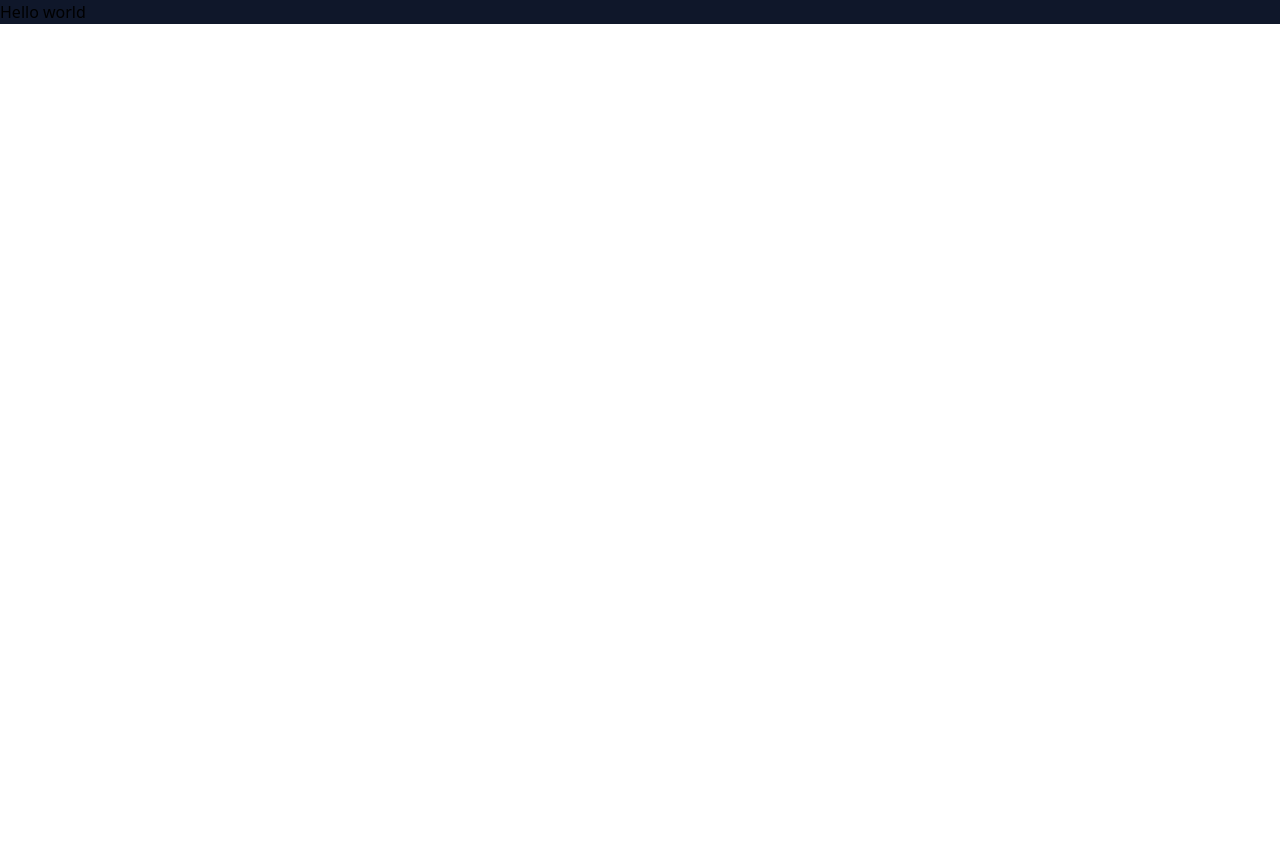
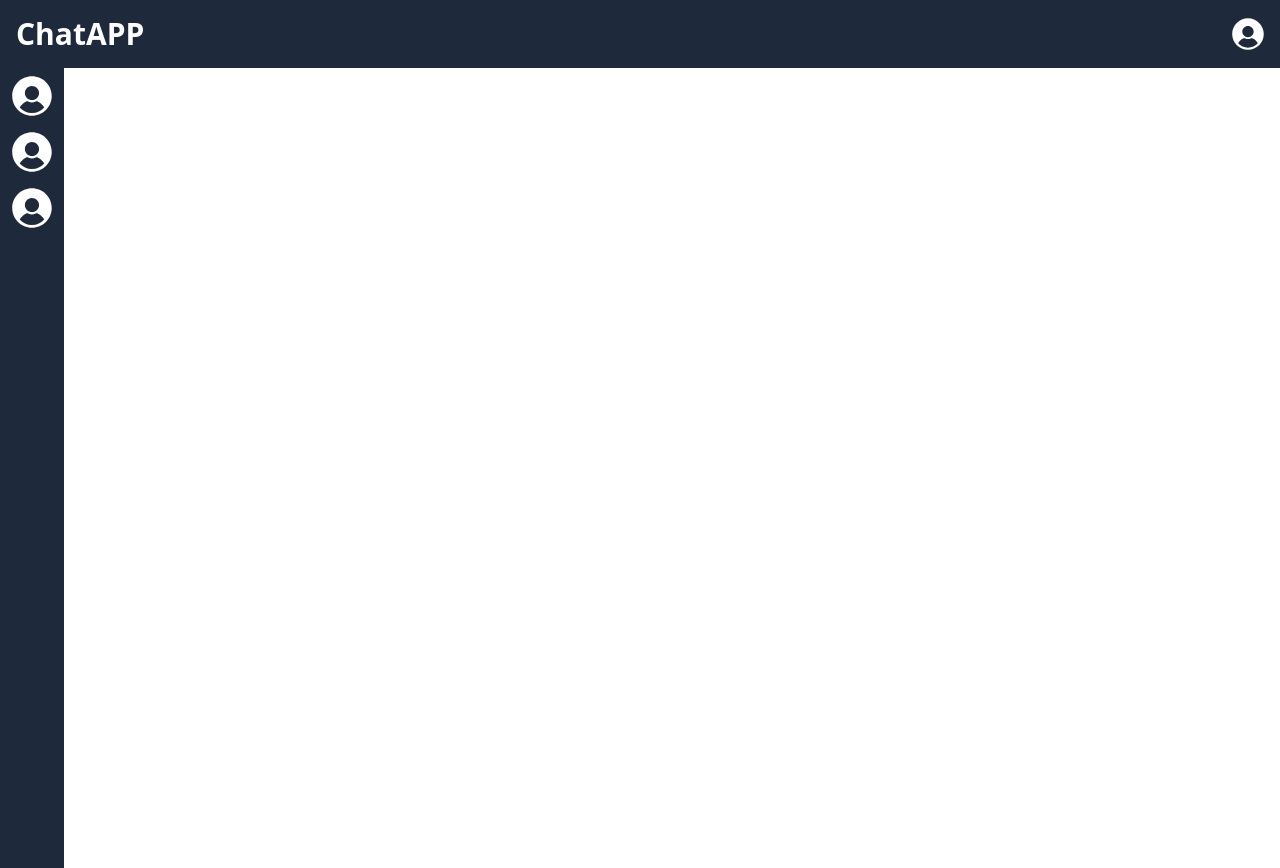
Before and after one commit to Azzpect/ChatApp, a React (Vite) app in the folder frontend/: page / in a window 1280 px wide. Before the commit the page ends 800 px from the top, so only its background shows below. Built offline with nearby package versions, Linux system fonts and the light colour scheme.

Commit message:
added friend list section

```diff
--- a/frontend/package.json
+++ b/frontend/package.json
@@ -4,7 +4,7 @@
   "version": "0.0.0",
   "type": "module",
   "scripts": {
-    "dev": "concurrently \"vite",
+    "dev": "concurrently \"vite\" \"npx tailwindcss -i ./src/index.css -o ./src/output.css --watch\"",
     "build": "tsc -b && vite build",
     "lint": "eslint .",
     "preview": "vite preview"
@@ -18,7 +18,6 @@
     "@types/react": "^18.3.12",
     "@types/react-dom": "^18.3.1",
     "@vitejs/plugin-react": "^4.3.3",
-    "concurrently": "^9.1.0",
     "eslint": "^9.13.0",
     "eslint-plugin-react-hooks": "^5.0.0",
     "eslint-plugin-react-refresh": "^0.4.14",
--- a/frontend/src/App.tsx
+++ b/frontend/src/App.tsx
@@ -1,7 +1,11 @@
+import FriendList from "./components/FriendList"
+import Navbar from "./components/Navbar"
+
 export default function App() {
     return (
-        <div className="bg-slate-900">
-            Hello world
-        </div>
+        <>
+        <Navbar />
+        <FriendList />
+        </>
     )
 }
--- /dev/null
+++ b/frontend/src/components/FriendList.tsx
@@ -0,0 +1,35 @@
+import userIcon from "../assets/userIcon.svg"
+
+interface FriendCardProps {
+    icon: string,
+    name: string
+}
+
+export default function FriendList() {
+    const friendList: FriendCardProps[] = [
+        {icon: userIcon, name: "atanu"},
+        {icon: userIcon, name: "santanu"},
+        {icon: userIcon, name: "satyamurthi"}
+    ]
+    return (
+        <div className="bg-slate-800 h-screen w-16 flex flex-col items-center">
+            {
+               friendList.map((friend) => {
+                return <FriendCard icon={friend.icon} name={friend.name} />
+               })
+            }
+        </div>
+    )
+}
+
+
+function FriendCard({icon, name}: FriendCardProps) {
+    return (
+        <div className="group relative w-full overflow-x-visible">
+            <img src={icon} alt="" className="w-10 my-2 mx-auto cursor-pointer"/>
+            <div className="absolute hidden group-hover:block right-[-2.5rem] top-1/2 -translate-y-1/2 bg-slate-900 p-2 whitespace-nowrap">
+                <h3 className="">{name}</h3>
+            </div>
+        </div>
+    )
+}
--- /dev/null
+++ b/frontend/src/components/Navbar.tsx
@@ -0,0 +1,10 @@
+import userIcon from "../assets/userIcon.svg"
+
+export default function Navbar() {
+    return (
+        <nav className="bg-slate-800 p-4 flex justify-between">
+            <h1 className="primary-heading">ChatAPP</h1>
+            <img src={userIcon} alt="" className="w-8"/>
+        </nav>
+    )
+}
--- a/frontend/src/index.css
+++ b/frontend/src/index.css
@@ -1,3 +1,9 @@
 @tailwind base;
 @tailwind components;
 @tailwind utilities;
+
+@layer components {
+    .primary-heading {
+        @apply text-white font-black text-3xl
+    }
+}
--- a/frontend/src/output.css
+++ b/frontend/src/output.css
@@ -554,7 +554,153 @@ video {
   display: none;
 }
 
+.primary-heading {
+  font-size: 1.875rem;
+  line-height: 2.25rem;
+  font-weight: 900;
+  --tw-text-opacity: 1;
+  color: rgb(255 255 255 / var(--tw-text-opacity, 1));
+}
+
+.absolute {
+  position: absolute;
+}
+
+.relative {
+  position: relative;
+}
+
+.bottom-0 {
+  bottom: 0px;
+}
+
+.bottom-\[\] {
+  bottom: ;
+}
+
+.bottom-\[80\%\] {
+  bottom: 80%;
+}
+
+.-bottom-\[80\%\] {
+  bottom: -80%;
+}
+
+.-bottom-\[20\%\] {
+  bottom: -20%;
+}
+
+.-bottom-\[30\%\] {
+  bottom: -30%;
+}
+
+.left-1\/2 {
+  left: 50%;
+}
+
+.right-\[-2\.5rem\] {
+  right: -2.5rem;
+}
+
+.top-1\/2 {
+  top: 50%;
+}
+
+.mx-auto {
+  margin-left: auto;
+  margin-right: auto;
+}
+
+.my-2 {
+  margin-top: 0.5rem;
+  margin-bottom: 0.5rem;
+}
+
+.flex {
+  display: flex;
+}
+
+.hidden {
+  display: none;
+}
+
+.h-screen {
+  height: 100vh;
+}
+
+.w-10 {
+  width: 2.5rem;
+}
+
+.w-16 {
+  width: 4rem;
+}
+
+.w-8 {
+  width: 2rem;
+}
+
+.w-full {
+  width: 100%;
+}
+
+.-translate-x-1\/2 {
+  --tw-translate-x: -50%;
+  transform: translate(var(--tw-translate-x), var(--tw-translate-y)) rotate(var(--tw-rotate)) skewX(var(--tw-skew-x)) skewY(var(--tw-skew-y)) scaleX(var(--tw-scale-x)) scaleY(var(--tw-scale-y));
+}
+
+.-translate-y-1\/2 {
+  --tw-translate-y: -50%;
+  transform: translate(var(--tw-translate-x), var(--tw-translate-y)) rotate(var(--tw-rotate)) skewX(var(--tw-skew-x)) skewY(var(--tw-skew-y)) scaleX(var(--tw-scale-x)) scaleY(var(--tw-scale-y));
+}
+
+.cursor-pointer {
+  cursor: pointer;
+}
+
+.flex-col {
+  flex-direction: column;
+}
+
+.items-center {
+  align-items: center;
+}
+
+.justify-between {
+  justify-content: space-between;
+}
+
+.overflow-x-visible {
+  overflow-x: visible;
+}
+
+.whitespace-nowrap {
+  white-space: nowrap;
+}
+
+.bg-slate-800 {
+  --tw-bg-opacity: 1;
+  background-color: rgb(30 41 59 / var(--tw-bg-opacity, 1));
+}
+
 .bg-slate-900 {
   --tw-bg-opacity: 1;
   background-color: rgb(15 23 42 / var(--tw-bg-opacity, 1));
 }
+
+.p-2 {
+  padding: 0.5rem;
+}
+
+.p-4 {
+  padding: 1rem;
+}
+
+.text-white {
+  --tw-text-opacity: 1;
+  color: rgb(255 255 255 / var(--tw-text-opacity, 1));
+}
+
+.group:hover .group-hover\:block {
+  display: block;
+}
```
Also changed, not shown: frontend/src/assets/userIcon.svg (added).
